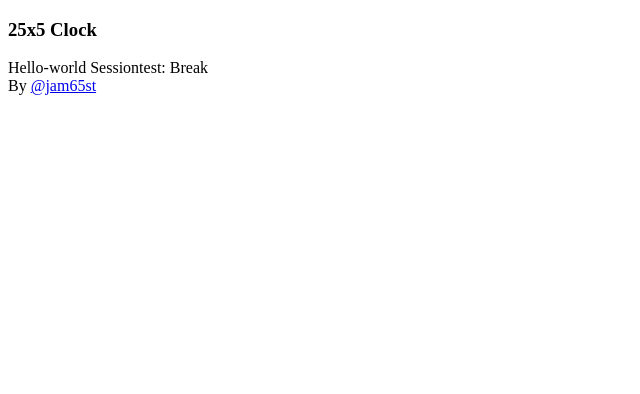
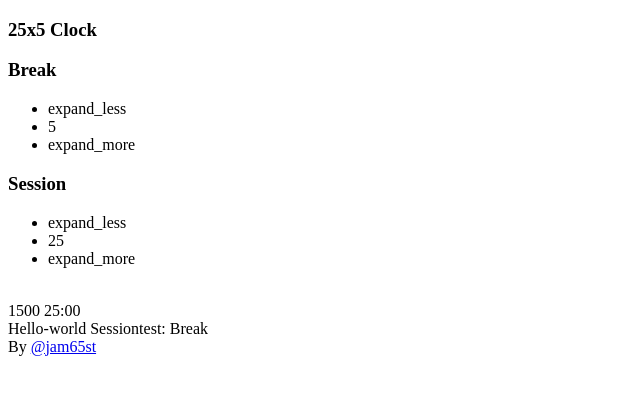
Before and after one commit to jam65st/fcc-pomodoro-clock, a React (Create React App) app: page / in a window 1280 px wide. Shown: the top 394 px of the page, without its empty margins (0-640 px from the left). Built offline with nearby package versions, Linux system fonts and the light colour scheme.

Commit message:
Updating elements to MomentControl

```diff
--- a/src/app/App.js
+++ b/src/app/App.js
@@ -1,31 +1,49 @@
-import React      from 'react';
-import Pomodoro   from "./utils/Pomodoro";
-import ExtraData  from "./utils/ExtraData";
-import AppTitle   from "./components/AppTitle";
-import AuthorInfo from "./components/AuthorInfo";
-import BeepAlarm  from "./components/BeepAlarm";
+import React, { useState } from 'react';
+import Pomodoro            from "./utils/Pomodoro";
+import ExtraData           from "./utils/ExtraData";
+import AppTitle            from "./components/AppTitle";
+import AuthorInfo          from "./components/AuthorInfo";
+import BeepAlarm           from "./components/BeepAlarm";
+import Service             from "./components/Service";
 
 
 const App = () => {
+	const [ timer, setTimer ]     = useState( Pomodoro.DEFAULT_TIMER );
+	const [ activityTimes, setActivityTimes ] = useState( {
+		break  : Pomodoro.BREAK_TIME,
+		session: Pomodoro.SESSION_TIME
+	} );
+
+	//console.log( 'App:', timer );
+
+	const handleActivities = ( action, payload ) => {
+		let times = Object.assign( {}, activityTimes );
+		times[ action.split('/')[0] ] += payload;
+		console.log( '  [handleActivities]-->', action, payload, JSON.stringify( times ) );
+		setActivityTimes( times );
+	}
 
 	return (
 			<section id="clock">
 				{ /** Working OK */ }
-				<AppTitle title={ ExtraData.getProjectTitle() }/>
+				<AppTitle title={ ExtraData.getProjectTitle() } />
 
 
 				{ /** BEGIN HERE !!! */ }
 
+				<Service activityTimes={ activityTimes }
+				   updateActivityTimes={ handleActivities }
+				         timer={ timer } />
 				Hello-world { Pomodoro.SESSION_TITLE }
 				test: { Pomodoro.BREAK_TITLE }
 
 				{ /** END HERE!!! */ }
 
 				{ /** Working OK */ }
-				<AuthorInfo authorInfo={ ExtraData.getProjectAuthor() }/>
+				<AuthorInfo authorInfo={ ExtraData.getProjectAuthor() } />
 
 				{ /*TODO: May be could need the timer on the BeepAlarm props */ }
-				<BeepAlarm alarm={ ExtraData.getExternalResource( 'alarm' ) }/>
+				<BeepAlarm alarm={ ExtraData.getExternalResource( 'alarm' ) } />
 			</section>
 	);
 }
--- /dev/null
+++ b/src/app/components/Service.js
@@ -0,0 +1,17 @@
+import React           from "react";
+import ServiceControls from "./ServiceControls";
+
+import TimeUtils from "../utils/TimeUtils";
+
+const Service = props => {
+	return (
+			<main id="info">
+				{/** must require status **/}
+				<ServiceControls activityTimes={ props.activityTimes }
+				           updateActivityTimes={ props.updateActivityTimes }/>
+				<br/> { props.timer } { TimeUtils.ConvertNumberToMMSS( props.timer, 1000 ) }
+			</main>
+	);
+}
+
+export default Service;
--- /dev/null
+++ b/src/app/components/ServiceControls.js
@@ -0,0 +1,20 @@
+import React    from "react";
+import MomentControl from "../features/MomentControl";
+import Pomodoro from "../utils/Pomodoro";
+
+const ServiceControls = props => {
+	return (
+			<header id="session-controls">
+				<MomentControl  kind={ Pomodoro.TYPE_BREAK }
+				               title={ Pomodoro.BREAK_TITLE }
+				        activityTime={ props.activityTimes.break }
+				 updateActivityTimes={ props.updateActivityTimes }/>
+				<MomentControl  kind={ Pomodoro.TYPE_SESSION }
+				               title={ Pomodoro.SESSION_TITLE }
+				        activityTime={ props.activityTimes.session }
+				 updateActivityTimes={ props.updateActivityTimes }/>
+			</header>
+	);
+}
+
+export default ServiceControls;
--- /dev/null
+++ b/src/app/features/MomentControl.js
@@ -0,0 +1,77 @@
+import React    from "react";
+import Pomodoro from "../utils/Pomodoro";
+
+/**
+ * <h1>MomentControl</h1>
+ * This component provides a control to increase
+ * or decrease an important value in the app.
+ *
+ * @example
+ * <MomentControl title={ YourTitleVariable }
+ *                 kind={ breaks || session }
+ *         activityTime={ YourActivityTimeVariable }
+ *  updateActivityTimes={ YourUpdateActivityTimesFunction }/>
+ *
+ * @param props {{kind: string, title:string, length:number, updateLength:function }}
+ * @returns {JSX.Element}
+ * @constructor
+ */
+const MomentControl = props => {
+	const min  = Pomodoro.MINIMUM_TIME;
+	const max  = Pomodoro.MAXIMUM_TIME;
+	const time = props.activityTime;
+
+	/**
+	 * <h2>setButton</h2>
+	 * Creates or updates a button according to the received properties
+	 *
+	 * @example
+	 * const _increment = setButton( 'up', time < max );
+	 *
+	 * @param type {string} Options: 'up' || 'down'
+	 * @param active {boolean}
+	 * @returns {JSX.Element} Interactive element that acts such as button
+	 */
+	const setButton = ( type, active ) => {
+		const typeButton = type === 'up' ? 'increment' : 'decrement';
+		return <li id={ `${ props.kind }-${ typeButton }` }
+		           onClick={ active ? handleClick : null }
+		           className={ active ? null : "disabled" }>
+			{ Pomodoro[ `${ typeButton.toUpperCase() }_ICON` ] }
+		</li>
+	}
+
+	/**
+	 * <h2>handleClick</h2>
+	 * Response for each component behavior
+	 *
+	 * @param event Default: 'click'
+	 */
+	const handleClick = event => {
+		let action  = event.target.id.split( '-' )[ 1 ],
+		    payload = action === 'increment' ? 1 : -1;
+		action      = props.kind + '/' + action;
+		props.updateActivityTimes( action, payload );// Trigger action ( action, payload );
+	}
+
+	// Defining Buttons
+	const _increment = setButton( 'up', time < max ),
+	      _decrement = setButton( 'down', time > min );
+
+
+	return (
+			<div id={ props.kind }>
+				<h3 id={ `${ props.kind }-label` }
+				    className="h4">
+					{ props.title }
+				</h3>
+				<ul id={ `${ props.kind }-time` }>
+					{ _increment }
+					<li id={ `${ props.kind }-length` }>{ props.activityTime }</li>
+					{ _decrement }
+				</ul>
+			</div>
+	)
+}
+
+export default MomentControl;
--- a/src/app/utils/Pomodoro.js
+++ b/src/app/utils/Pomodoro.js
@@ -294,7 +294,7 @@ export default class Pomodoro {
 	 *
 	 * @type {number} Default: 0
 	 */
-	static MINIMUM_TIME = 0;
+	static MINIMUM_TIME = 1;
 
 	/**
 	 * <h3>MAXIMUM_TIME</h3>
--- /dev/null
+++ b/src/app/utils/TimeUtils.js
@@ -0,0 +1,21 @@
+const TimeUtils = {
+	ConvertNumberToMMSS: ( timer, ms = 1 ) => {
+		const time = new Date( timer * ms );
+		let hh     = time.getUTCHours(),
+		    mm     = time.getUTCMinutes(),
+		    ss     = time.getUTCSeconds();
+
+		if ( hh > 0 ) mm += hh * 60;
+
+		return [
+			String( mm ).padStart( 2, '0' ),
+			String( ss ).padStart( 2, '0' ),
+		].join( ':' )
+	}
+}
+
+export default TimeUtils;
+
+/**
+ * ana@tonka.co T0NK@Ut1l T0NK@Ut1l
+ */
```
